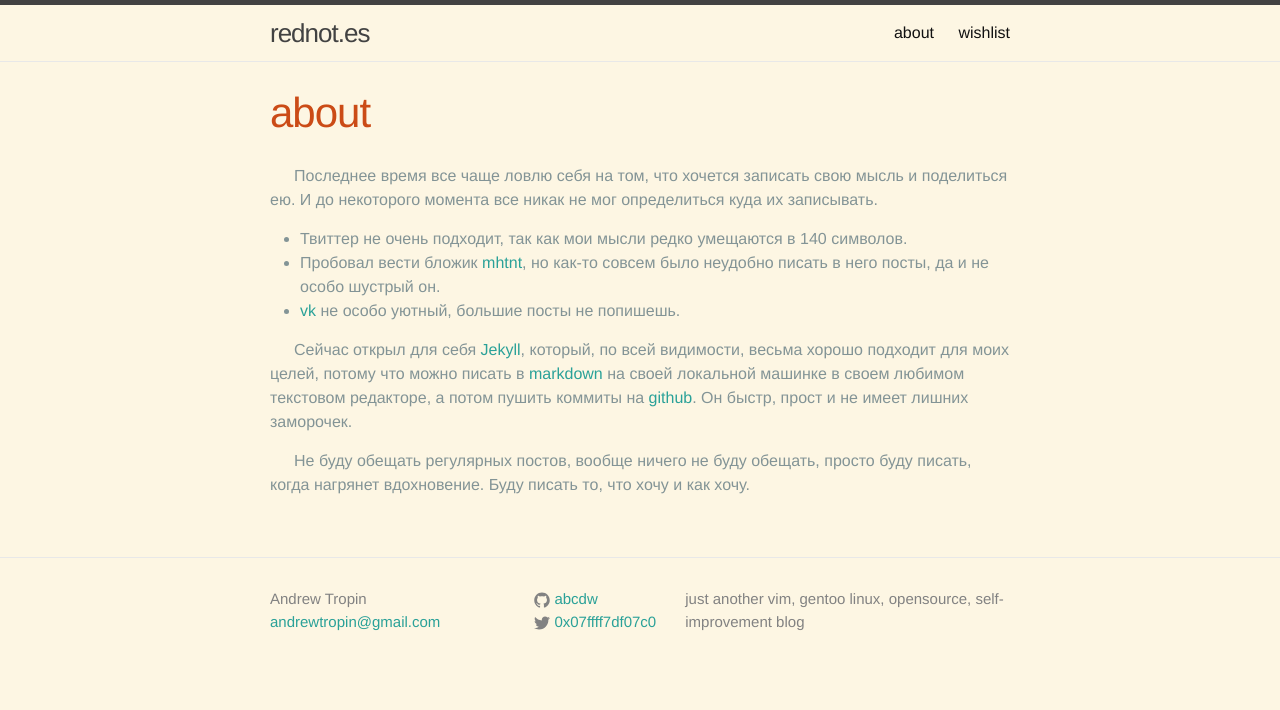
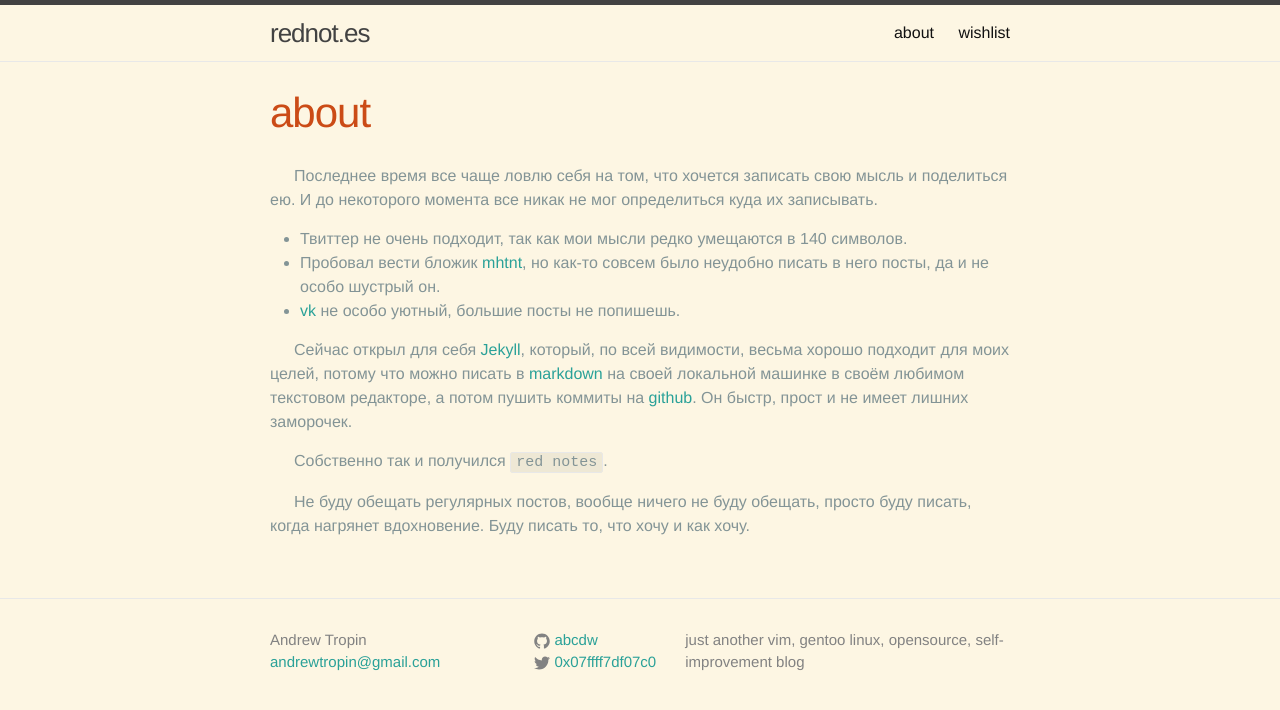
Before and after one commit to rednotes/rednotes.github.io, a Jekyll site: the page built from pages/about.md, in a window 1280 px wide. Shown: the top 710 px of the page. Built offline with Jekyll 4.4.1, drawn with Linux system fonts in a browser that asks for light colours; Markdown is read by kramdown in place of the engine named in the settings; comment, search, counter and statistics services are not loaded.

```diff
--- a/pages/about.md
+++ b/pages/about.md
@@ -4,15 +4,24 @@ title: about
 permalink: /about/
 ---
 
-Последнее время все чаще ловлю себя на том, что хочется записать свою мысль и поделиться ею.  И до некоторого момента все никак не мог определиться куда их записывать.
+Последнее время все чаще ловлю себя на том, что хочется записать свою мысль
+и поделиться ею.  И до некоторого момента все никак не мог определиться куда
+их записывать.
 
 * Твиттер не очень подходит, так как мои мысли редко умещаются в 140 символов.
-* Пробовал вести бложик [mhtnt][], но как-то совсем было неудобно писать в него посты, да и не особо шустрый он.
+* Пробовал вести бложик [mhtnt][], но как-то совсем было неудобно писать
+в него посты, да и не особо шустрый он.
 * [vk][] не особо уютный, большие посты не попишешь.
 
-Сейчас открыл для себя [Jekyll][], который, по всей видимости, весьма хорошо подходит для моих целей, потому что можно писать в [markdown] на своей локальной машинке в своем любимом текстовом редакторе, а потом пушить коммиты на [github][]. Он быстр, прост и не имеет лишних заморочек.
+Сейчас открыл для себя [Jekyll][], который, по всей видимости, весьма хорошо
+подходит для моих целей, потому что можно писать в [markdown] на своей
+локальной машинке в своём любимом текстовом редакторе, а потом пушить коммиты
+на [github][]. Он быстр, прост и не имеет лишних заморочек.
 
-Не буду обещать регулярных постов, вообще ничего не буду обещать, просто буду писать, когда нагрянет вдохновение. Буду писать то, что хочу и как хочу.
+Собственно так и получился `red notes`.
+
+Не буду обещать регулярных постов, вообще ничего не буду обещать, просто буду
+писать, когда нагрянет вдохновение. Буду писать то, что хочу и как хочу.
 
 
 [vk]:           http://vk.com/abcdw
```
Also changed, not shown: _posts/2015-03-19-checkers-thought-0.markdown (+8 -4 lines).
